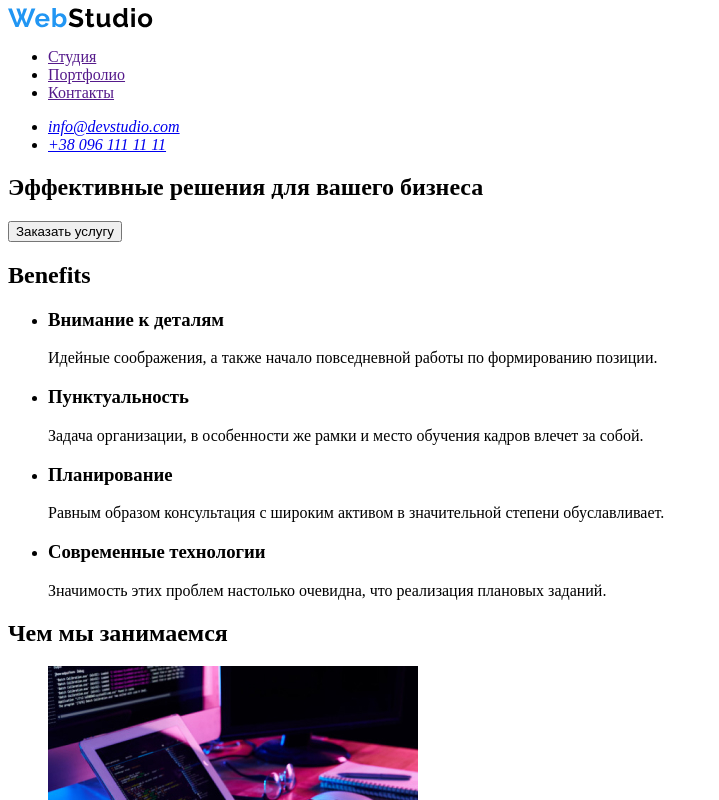
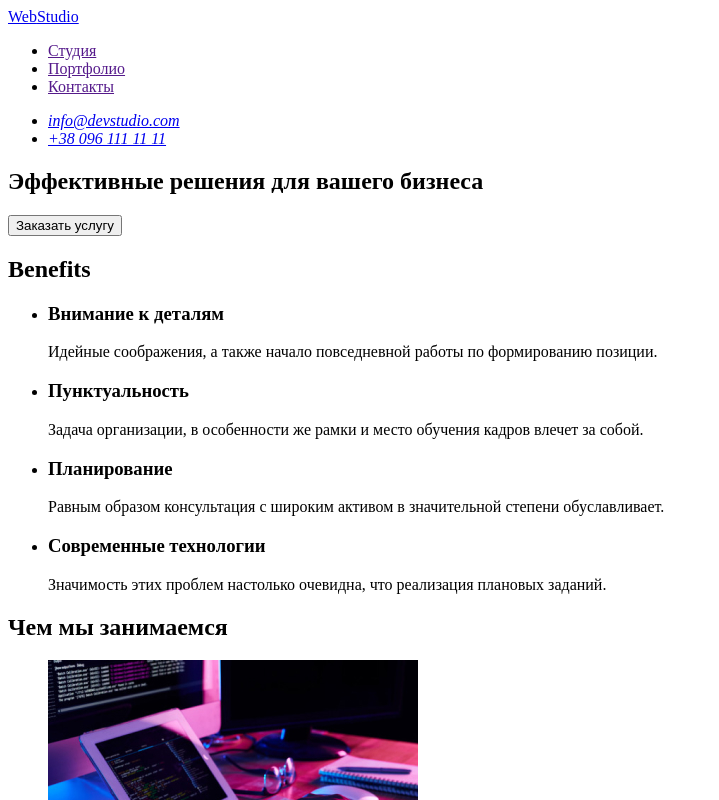
Before and after one commit to 84snel/goit-markup-hw-01, a plain HTML site: page index.html in a window 1280 px wide. Shown: the top 800 px of the page, without its empty margins (0-719 px from the left). Drawn offline with Linux system fonts and the light colour scheme.

Commit message:
лиго изменено на текст

```diff
--- a/index.html
+++ b/index.html
@@ -8,9 +8,7 @@
   <body>
     <header>
       <nav>
-        <a href="./index.html" aria-label="логотип вэб-студии">
-          <img src="./img/WebStudio_1.svg" alt="лого вэб-студии" width="145" height="20" />
-        </a>
+        <a href="./index.html" aria-label="логотип вэб-студии"><span>Web</span>Studio</a>
         <ul>
           <li><a href="">Студия</a></li>
           <li><a href="">Портфолио</a></li>
@@ -95,7 +93,7 @@
       </section>
     </main>
     <footer>
-      <img src="./img/WebStudio_2.svg" alt="лого вэб-студии в подвале" width="145" height="20" />
+      <a href="./index.html" aria-label="логотип вэб-студии в подвале"><span>Web</span>Studio</a>
       <address>
         <ul>
           <li><a href="https://goo.gl/maps/NjPyz8HKWmnRatQq9" target="blank">г. Киев, пр-т Леси Украинки, 26</a></li>
```
